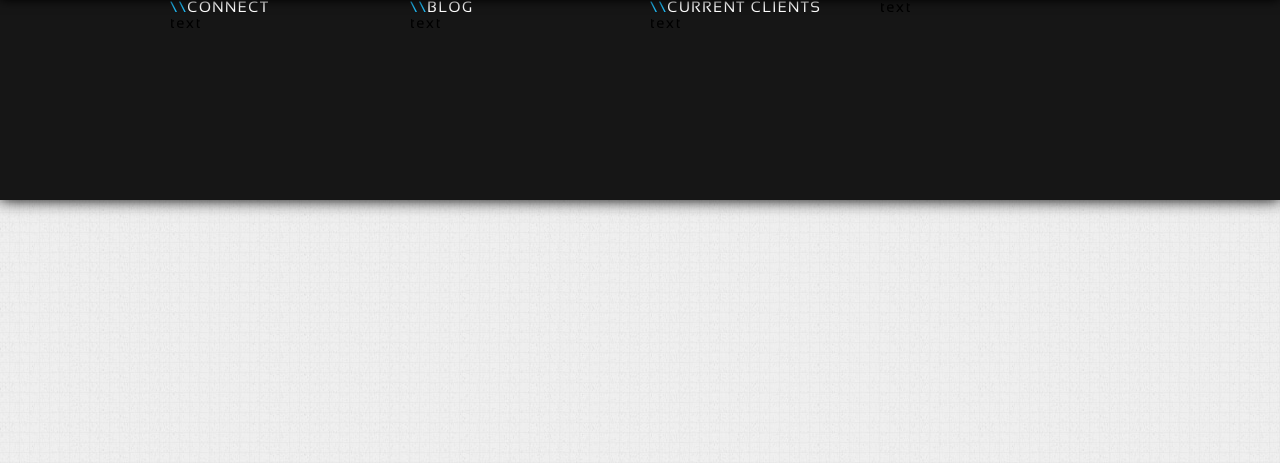
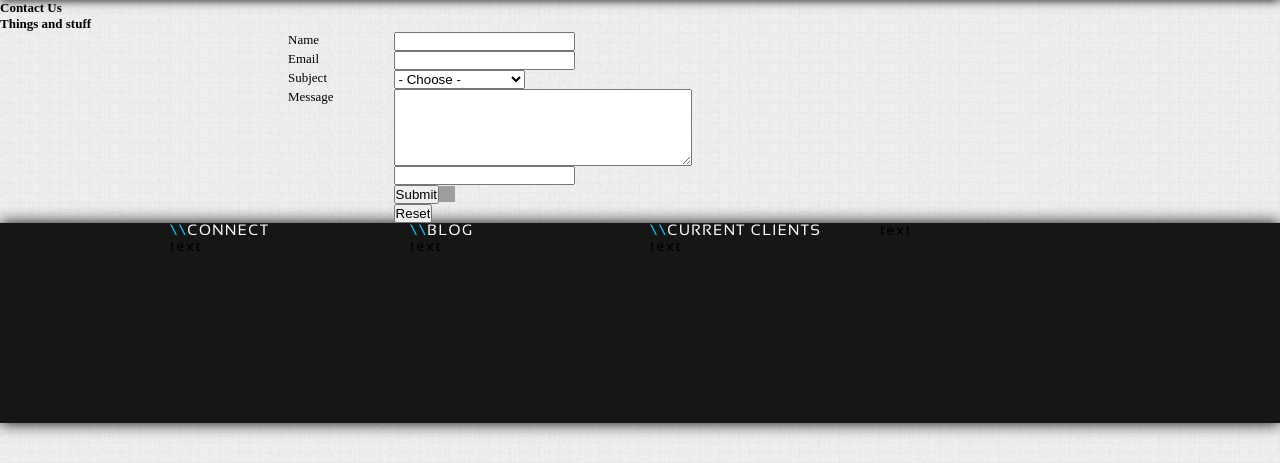
Before and after one commit to atomicflowtech/dev, a CodeIgniter app: page /AtomicFlowDev/index.php/contact in a window 1280 px wide. Shown: the part 257-720 px from the top of the page. Run offline with CodeIgniter, Linux system fonts and the light colour scheme; grey boxes are pictures that could not be loaded.

Commit message:
added html and css for contact form.~ unfinished~

```diff
--- a/application/views/contact_view.php
+++ b/application/views/contact_view.php
@@ -1 +1,47 @@
 <div id="sliderFeaturette"></div>
+<div id="form-container">
+	<h1>Contact Us</h1>
+	<h2>Things and stuff</h2>
+
+	<form id="contact-form" name="contact-form" method="post" action="submit.php">
+		<table width="100%" border="0" cellspacing="0" cellpadding="5">
+			<tr>
+			  <td width="15%"><label for="name">Name</label></td>
+			  <td width="70%"><input type="text" class="validate[required,custom[onlyLetter]]" name="name" id="name" value="" /></td>
+			  <td width="15%" id="errOffset">&nbsp;</td>
+			</tr>
+			<tr>
+			  <td><label for="email">Email</label></td>
+			  <td><input type="text" class="validate[required,custom[email]]" name="email" id="email" value="" /></td>
+			  <td>&nbsp;</td>
+			</tr>
+			<tr>
+			  <td><label for="subject">Subject</label></td>
+			  <td><select name="subject" id="subject">
+			    <option value="" selected="selected"> - Choose -</option>
+			    <option value="Question">Question</option>
+			    <option value="Business proposal">Business proposal</option>
+			    <option value="Advertisement">Advertising</option>
+			    <option value="Complaint">Complaint</option>
+			  </select>          </td>
+			  <td>&nbsp;</td>
+			</tr>
+			<tr>
+			  <td valign="top"><label for="message">Message</label></td>
+			  <td><textarea name="message" id="message" class="validate[required]" cols="35" rows="5"></textarea></td>
+			  <td valign="top">&nbsp;</td>
+			</tr>
+			<tr>
+			  <td><label for="captcha"></label></td>
+			  <td><input type="text" class="validate[required,custom[onlyNumber]]" name="captcha" id="captcha" /></td>
+			  <td valign="top">&nbsp;</td>
+			</tr>
+			<tr>
+			  <td valign="top">&nbsp;</td>
+			  <td colspan="2"><input type="submit" name="button" id="button" value="Submit" />
+			  <input type="reset" name="button2" id="button2" value="Reset" />
+				<img id="loading" src="img/ajax-load.gif" width="16" height="16" alt="loading" /></td>
+			</tr>
+ 		</table>
+	</form>
+</div>
```
Also changed, not shown: css/contact.css (added, +106 -0 lines).
